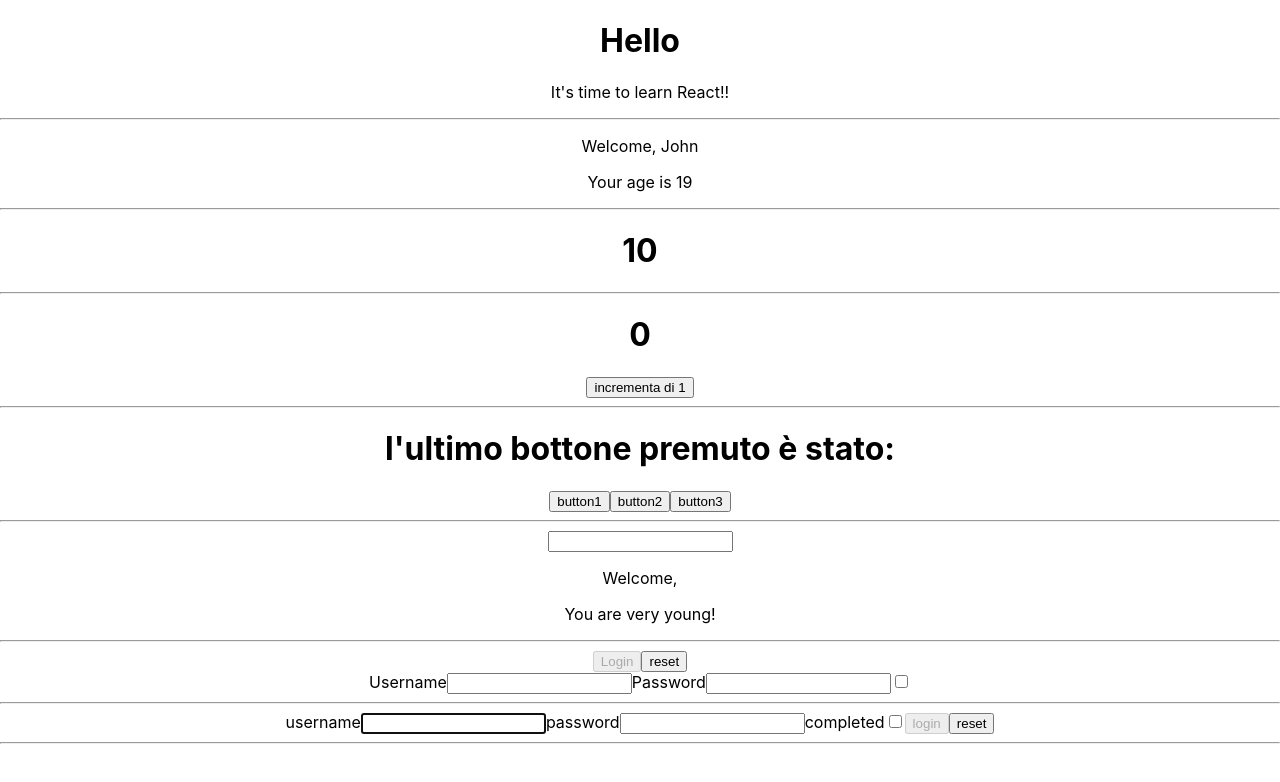
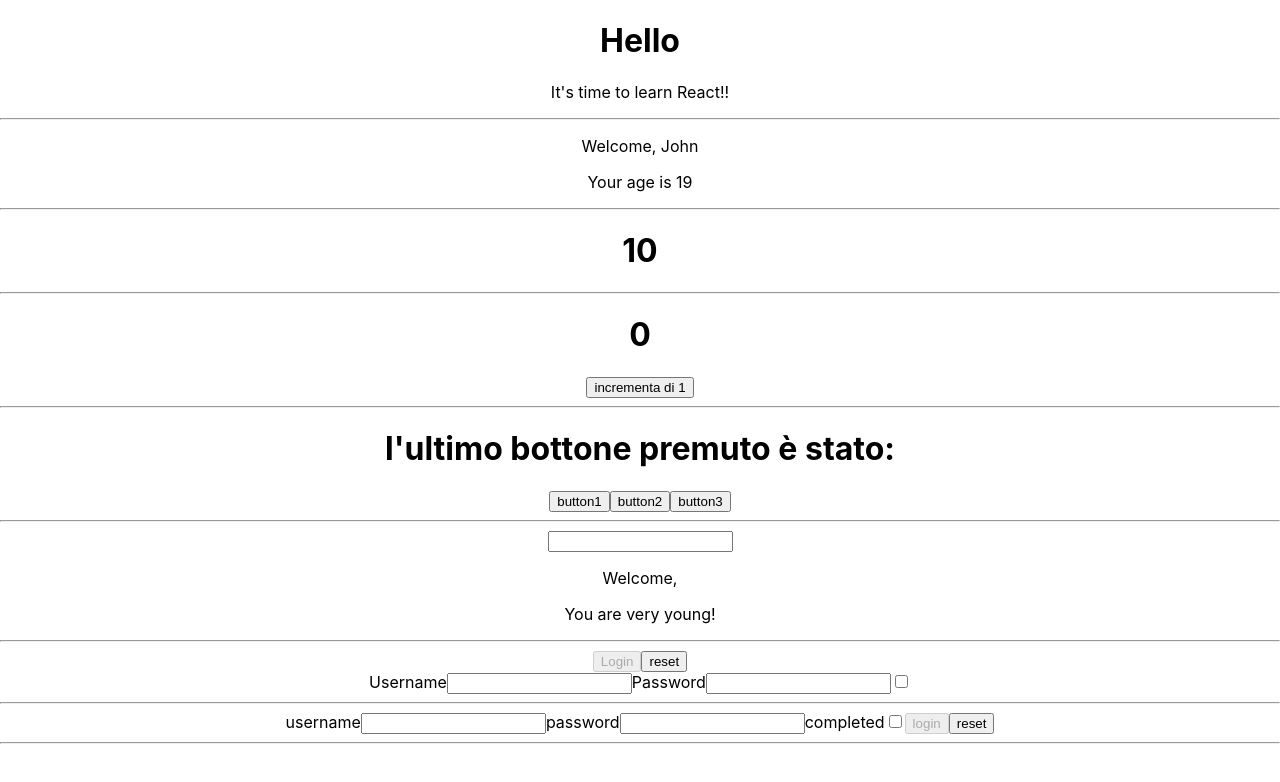
Before and after one commit to elperez365/reactExercises, a React (Create React App) app in the folder appesercizireact/: page / in a window 1280 px wide. Shown: the top 782 px of the page. Built offline with nearby package versions, Linux system fonts and the light colour scheme.

Commit message:
exercise 22

```diff
--- a/appesercizireact/src/Unlogin.js
+++ b/appesercizireact/src/Unlogin.js
@@ -1,4 +1,4 @@
-import React from "react";
+import React, { createRef } from "react";
 
 class Unlogin extends React.Component {
 
@@ -27,9 +27,10 @@ class Unlogin extends React.Component {
 
     }
 
+    inRef = createRef()
     componentDidMount(){
-        const usIN = document.querySelector("#usIN");
-        usIN.focus()
+        const usIN = this.inRef.current;
+        usIN.autofocus = true;
     }
 
     render(){
@@ -37,7 +38,7 @@ class Unlogin extends React.Component {
             <div>
                 <form onSubmit={this.props.onSubmit} action="">
                     <label  htmlFor="username">username</label>
-                    <input onChange={this.enableL} id="usIN" name="username" type="text" />
+                    <input ref={this.inRef} onChange={this.enableL} id="usIN" name="username" type="text" />
                     <label htmlFor="password">password</label>
                     <input onChange={this.enableL} id="psIN" name="password" type="password" />
                     <label htmlFor="completed">completed</label>
```
